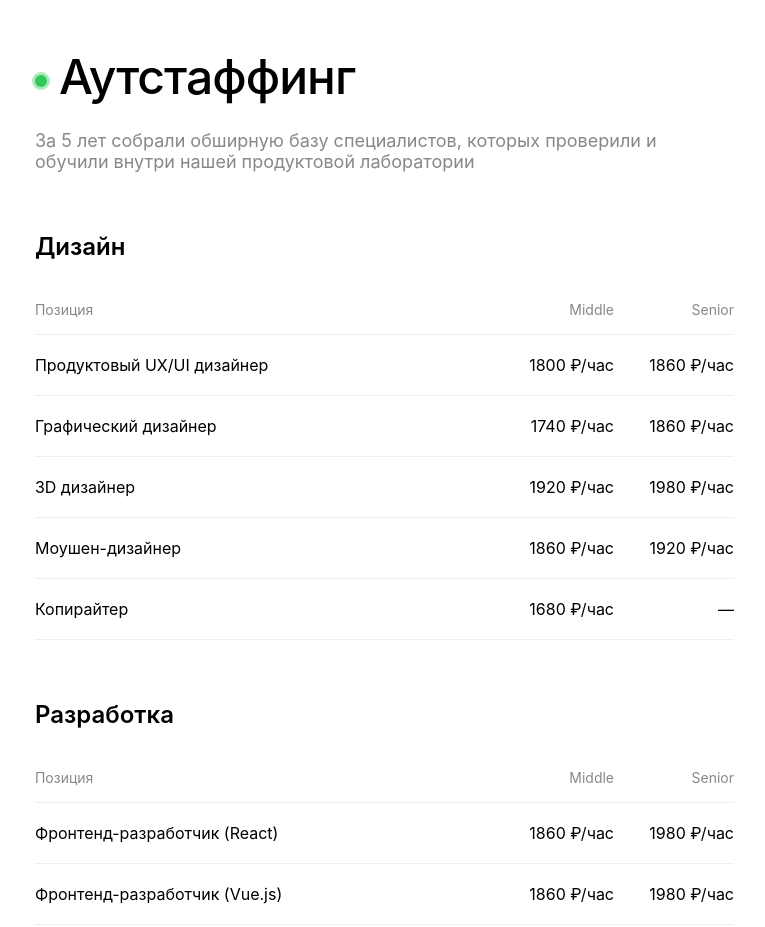
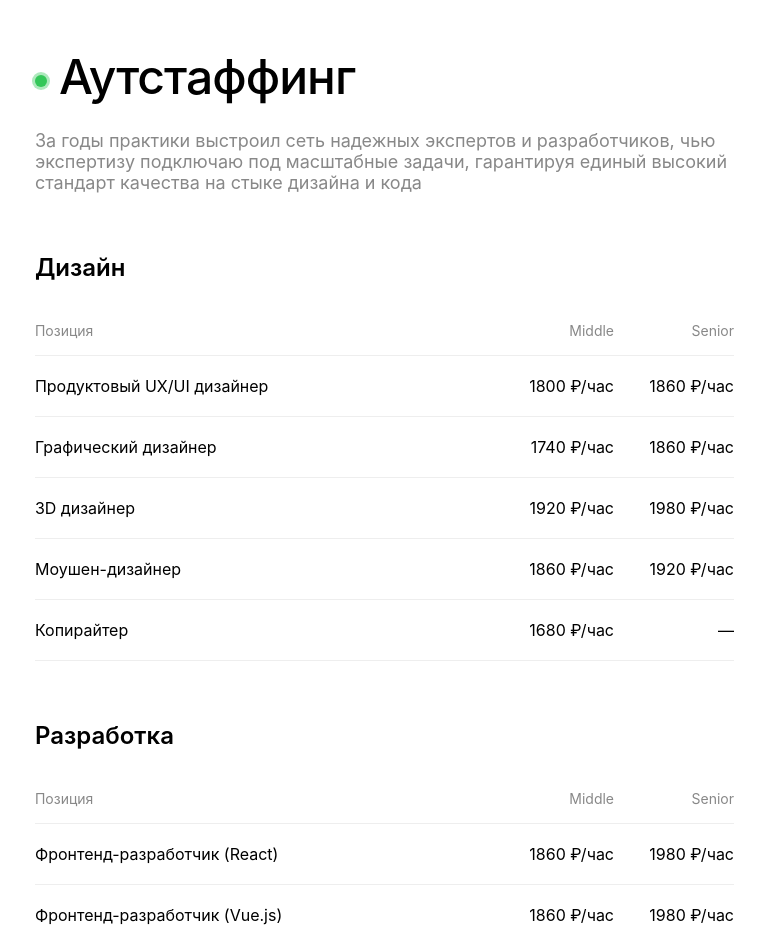
Before and after one commit to Horoshov/my-portfolio, a React (Vite) app: page /about in a window 1280 px wide. Shown: the part 3920-4847 px from the top of the page, without its empty margins (514-1279 px from the left). Built offline with nearby package versions, Linux system fonts and the light colour scheme.

Commit message:
Update RateMatrix text

```diff
--- a/src/components/RateMatrix.jsx
+++ b/src/components/RateMatrix.jsx
@@ -63,7 +63,7 @@ const RateMatrix = () => {
           Аутстаффинг
         </h3>
         <p className="rate-matrix-subtitle">
-          За 5 лет собрали обширную базу специалистов, которых проверили и обучили внутри нашей продуктовой лаборатории
+          За годы практики выстроил сеть надежных экспертов и разработчиков, чью экспертизу подключаю под масштабные задачи, гарантируя единый высокий стандарт качества на стыке дизайна и кода
         </p>
       </div>
 
```
